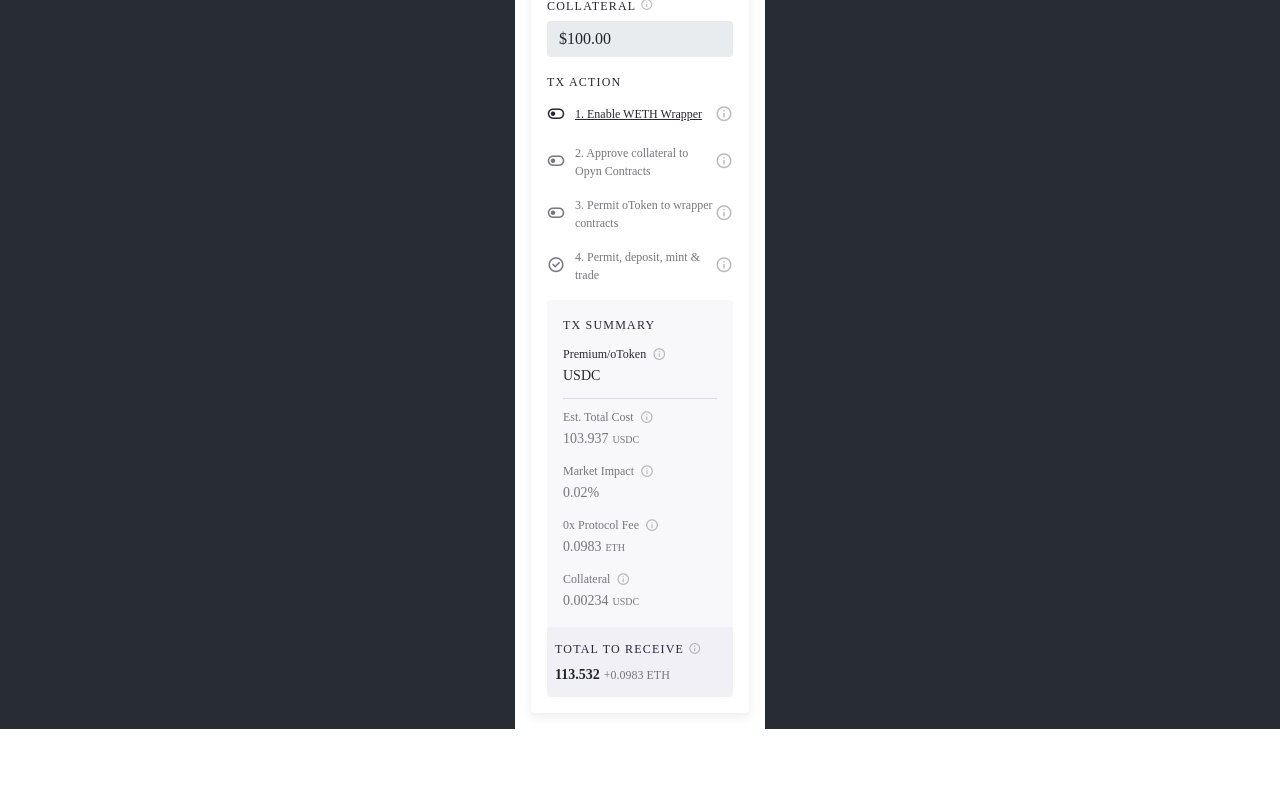
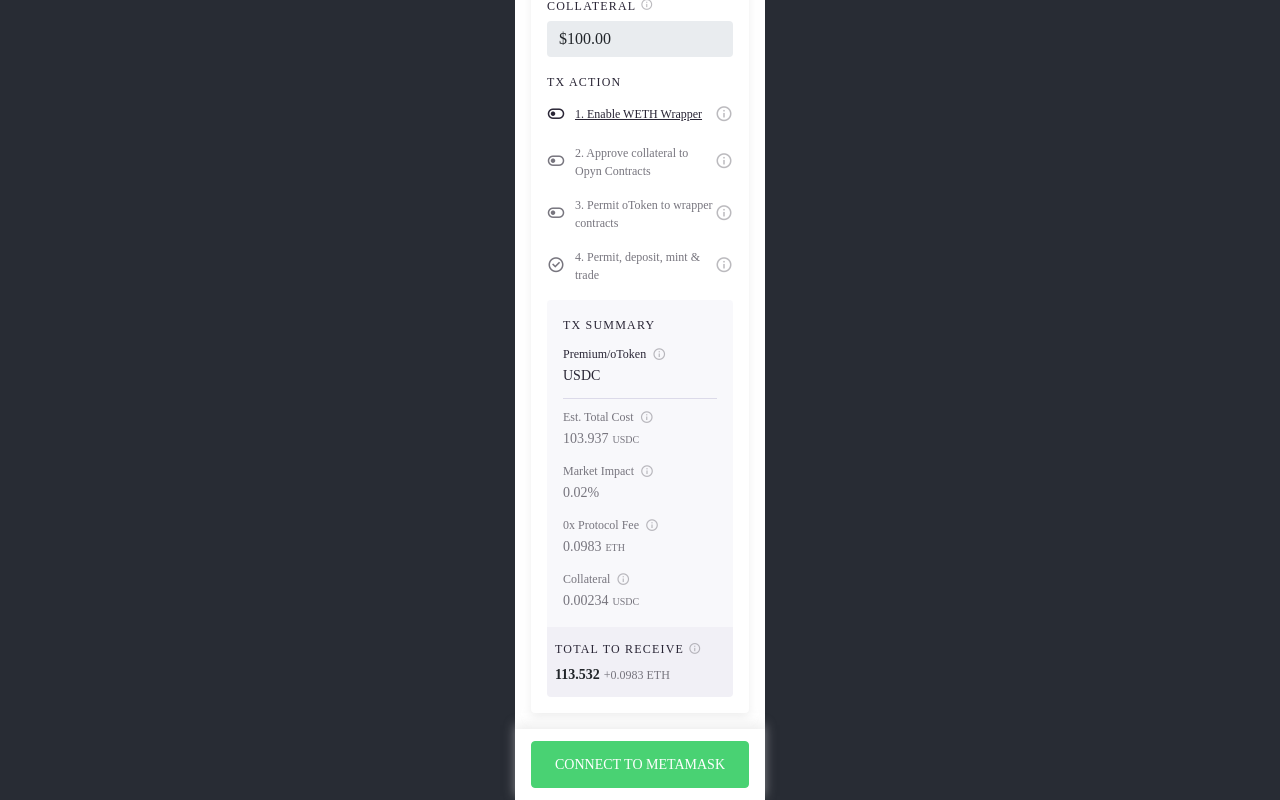
Before and after one commit to devapurva/opyn-order-card, a React (Create React App) app: page / in a window 1280 px wide. Shown: the part 698-1498 px from the top of the page. Before the commit the page ends 1427 px from the top, so only its background shows below. Built offline with nearby package versions, Linux system fonts and the light colour scheme.

Commit message:
connect to metamask, error handling

```diff
--- a/package.json
+++ b/package.json
@@ -14,10 +14,12 @@
     "react-dom": "^17.0.2",
     "react-icons": "^4.3.1",
     "react-scripts": "4.0.3",
+    "react-toastify": "^8.0.3",
     "remixicon": "^2.5.0",
     "sass": "^1.42.1",
     "typescript": "^4.4.3",
-    "web-vitals": "^1.1.2"
+    "web-vitals": "^1.1.2",
+    "web3": "^1.6.0"
   },
   "scripts": {
     "start": "react-scripts start",
--- a/src/App.css
+++ b/src/App.css
@@ -9,6 +9,12 @@
   font-size: calc(10px + 2vmin);
 }
 
+.Toastify__toast {
+  font-family: Avenir;
+  font-style: normal;
+  font-size: 16px;
+}
+
 .App-logo {
   height: 40vmin;
   pointer-events: none;
@@ -16,7 +22,7 @@
 
 .order-card {
   background: white;
-  padding: 16px;
+  padding-top: 16px;
   max-width: 250px;
   width: 250px;
   font-family: Avenir;
@@ -30,6 +36,10 @@
   text-align: left;
   margin-bottom: 16px;
   text-transform: uppercase;
+}
+
+.order-card .title {
+  margin: 0px 16px 16px 16px;
 }
 
 .order-card .split-heading {
@@ -46,7 +56,7 @@
   box-shadow: 0px 4px 10px rgba(222, 222, 222, 0.5);
   border-radius: 4px;
   padding: 16px;
-  margin-bottom: 16px;
+  margin: 0px 16px 16px 16px;
 }
 
 .action-card .button-group {
@@ -147,6 +157,7 @@
 .order-card .market-limit-card {
   box-shadow: 0px 4px 10px rgba(222, 222, 222, 0.5);
   border-radius: 4px;
+  margin: 0px 16px 16px 16px;
 }
 
 .market-limit-card .nav-item button {
@@ -521,6 +532,40 @@
   color: #77757e;
 }
 
+.order-card .footer {
+  background: #ffffff;
+  box-shadow: 0px -4px 10px rgba(222, 222, 222, 0.5);
+  padding: 12px 16px;
+}
+
+.order-card .footer .btn {
+  width: 100%;
+  border-radius: 4px;
+  text-transform: uppercase;
+  font-weight: 500;
+  font-size: 14px;
+  color: #ffffff;
+  padding: 12px 6px;
+}
+
+.order-card .footer .btn-danger {
+  background-color: #cd6116;
+  border-color: #cd6116;
+}
+
+.order-card .footer .btn-success {
+  background-color: #49d273;
+  border-color: #49d273;
+}
+
+.order-card .footer .btn .spinner-border {
+  width: 14px;
+  height: 14px;
+  margin-right: 10px;
+  border: 1px solid currentColor;
+  border-right-color: transparent;
+}
+
 @media (prefers-reduced-motion: no-preference) {
   .App-logo {
     animation: App-logo-spin infinite 20s linear;
--- a/src/components/OrderCard/index.tsx
+++ b/src/components/OrderCard/index.tsx
@@ -1,7 +1,12 @@
+import { ToastContainer } from "react-toastify";
+import useConnectMetamask from "../../hooks/connectMetamask";
+
 const OrderCard = () => {
+  const { accountBalance, loading, ethEnabled } = useConnectMetamask();
+
   return (
     <div className="order-card">
-      <div className="heading">
+      <div className="heading title">
         Order Card <i className="ri-information-line info"></i>
       </div>
       <div className="action-card">
@@ -271,6 +276,26 @@ const OrderCard = () => {
           </div>
         </div>
       </div>
+      <div className="footer">
+        <button type="button" className="btn btn-success" onClick={ethEnabled}>
+          {loading && (
+            <div className="spinner-border text-light" role="status">
+              <span className="visually-hidden">Loading...</span>
+            </div>
+          )}{" "}
+          connect to metamask
+        </button>
+      </div>
+      <ToastContainer
+        position="top-right"
+        hideProgressBar={false}
+        newestOnTop={false}
+        closeOnClick
+        rtl={false}
+        pauseOnFocusLoss
+        draggable
+        pauseOnHover
+      />
     </div>
   );
 };
--- /dev/null
+++ b/src/hooks/connectMetamask.tsx
@@ -0,0 +1,85 @@
+import { useEffect, useState } from "react";
+import Web3 from "web3";
+import { toast } from "react-toastify";
+
+declare let window: any;
+
+const useConnectMetamask = () => {
+  let web3: Web3;
+  const [accounts, setAccounts] = useState<string[]>([]);
+  const [accountBalance, setAccountBalance] = useState<string | null>(null);
+  const [loading, setLoading] = useState<boolean>(false);
+
+  useEffect(() => {
+    if (accounts?.length > 0) {
+      getBalance();
+    }
+  }, [accounts]);
+
+  const ethEnabled = async () => {
+    if (window.ethereum) {
+      setLoading(true);
+      web3 = new Web3(window.ethereum);
+      await web3.eth
+        .requestAccounts()
+        .then((response: Array<string>) => {
+          toast.success("Connected to Metamask!", {
+            autoClose: 5000,
+          });
+          setAccounts(response);
+        })
+        .catch(() =>
+          toast.error("Failed to connect!", {
+            autoClose: 5000,
+          })
+        );
+      return true;
+    } else {
+      setLoading(false);
+      toast.error("Couldnt find 'window.ethereum", {
+        autoClose: 5000,
+      });
+    }
+    return false;
+  };
+
+  const getBalance = () => {
+    if (window.ethereum) {
+      web3 = new Web3(window.ethereum);
+      if (accounts?.[0]) {
+        toast.info("Fetching account balance..", {
+          autoClose: 5000,
+        });
+        web3.eth
+          .getBalance(`${accounts?.[0]}`)
+          .then((response: string | null) => {
+            setAccountBalance(response);
+          })
+          .catch(() =>
+            toast.error("Failed to fetch balance.", {
+              autoClose: 5000,
+            })
+          );
+        setLoading(false);
+      } else {
+        setLoading(false);
+        toast.error("No accounts found!", {
+          autoClose: 5000,
+        });
+      }
+    }
+  };
+
+  return {
+    accounts,
+    setAccounts,
+    accountBalance,
+    setAccountBalance,
+    loading,
+    setLoading,
+    ethEnabled,
+    getBalance,
+  };
+};
+
+export default useConnectMetamask;
--- a/src/index.tsx
+++ b/src/index.tsx
@@ -2,6 +2,7 @@ import React from "react";
 import ReactDOM from "react-dom";
 import "./index.css";
 import "remixicon/fonts/remixicon.css";
+import "react-toastify/dist/ReactToastify.css";
 import App from "./App";
 import reportWebVitals from "./reportWebVitals";
 
```
Also changed, not shown: 1 other file (tests, documents, lock files or other folders).
